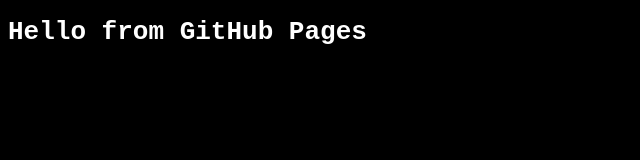
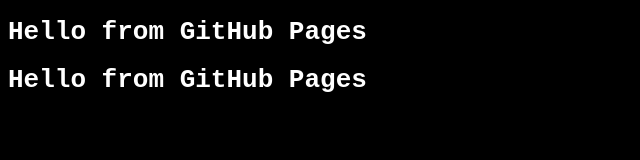
Before and after one commit to FroSty361/Ascii-Sand-Simulation, a plain HTML site: page docs/index.html in a window 1280 px wide. Shown: the whole page, without its empty margins (0-640 px from the left). Drawn offline with Linux system fonts and the light colour scheme.

Commit message:
Save current changes before syncing

```diff
--- a/docs/index.html
+++ b/docs/index.html
@@ -5,5 +5,6 @@
   </head>
   <body style="background:black; color:white; font-family:monospace;">
     <h1>Hello from GitHub Pages</h1>
+    <h1>Hello from GitHub Pages</h1>
   </body>
 </html>
```
